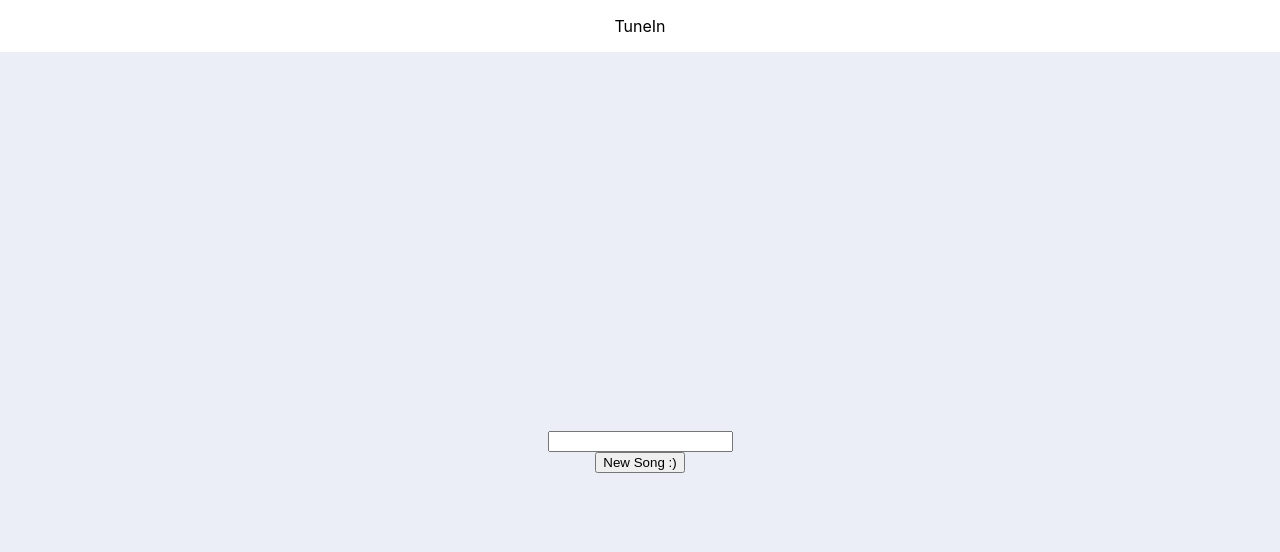
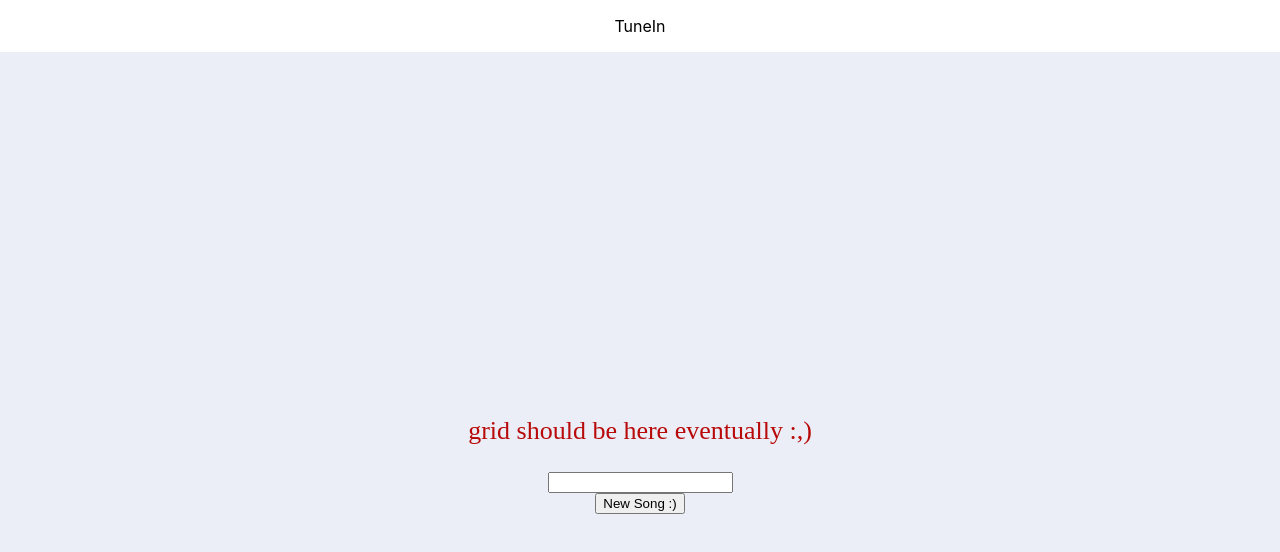
Before and after one commit to ajchung109/TuneIn, a React (Create React App) app: page / in a window 1280 px wide. Shown: the top 552 px of the page. Built offline with nearby package versions, Linux system fonts and the light colour scheme.

Commit message:
attempted to create a grid component

```diff
--- a/src/App.js
+++ b/src/App.js
@@ -1,4 +1,9 @@
 import './App.css';
+import React from 'react';
+//import {makeStyles, createStyles, Theme} from '@material-ui/core/styles';
+import day from './day';
+//import ReactDOM from 'react-dom';
+
 
 function App() {
   return (
@@ -7,8 +12,19 @@ function App() {
           TuneIn
         </p>
       <header className="App-header">
+        <div className = 'day'>
+          <p> grid should be here eventually :,) </p>
+          <day />
+        </div>
         <input id ="feeling" />
         <button onClick = {genSongClicked}>New Song :)</button>
+        <a
+          className="App-link"
+          href="https://reactjs.org"
+          target="_blank"
+          rel="noopener noreferrer"
+        >
+        </a>
       </header>
     </div>
   );
--- /dev/null
+++ b/src/day.jsx
@@ -0,0 +1,12 @@
+import React from 'react';
+import gift from './gift.json';
+import {Grid, Row, Col} from 'react-flexbox-grid';
+
+const day = () => {
+    return (
+        <div className = "day">
+        {gift.map( d => <div>{d.name}</div>)}
+        </div>
+    );
+}
+export default day;
--- /dev/null
+++ b/src/gift.json
@@ -0,0 +1,9 @@
+
+[
+    { "name": "Monday", "image": "https://imgur.com/AD3MbBi"},
+    { "name": "Tuesday", "image": "https://imgur.com/0LINzxs"},
+    { "name": "Wednesday", "image": "https://imgur.com/eLmmpdR"},
+    { "name": "Thursday", "image": "https://imgur.com/pqggrK0"},
+    { "name": "Friday", "image": "https://imgur.com/jlFgGpe" }
+
+]
--- a/src/index.css
+++ b/src/index.css
@@ -11,3 +11,8 @@ code {
   font-family: source-code-pro, Menlo, Monaco, Consolas, 'Courier New',
     monospace;
 }
+
+.day {
+  font-family: 'Ubuntu';
+  font-size: 64 px;
+}
```
Also changed, not shown: 1 other file (tests, documents, lock files or other folders).
